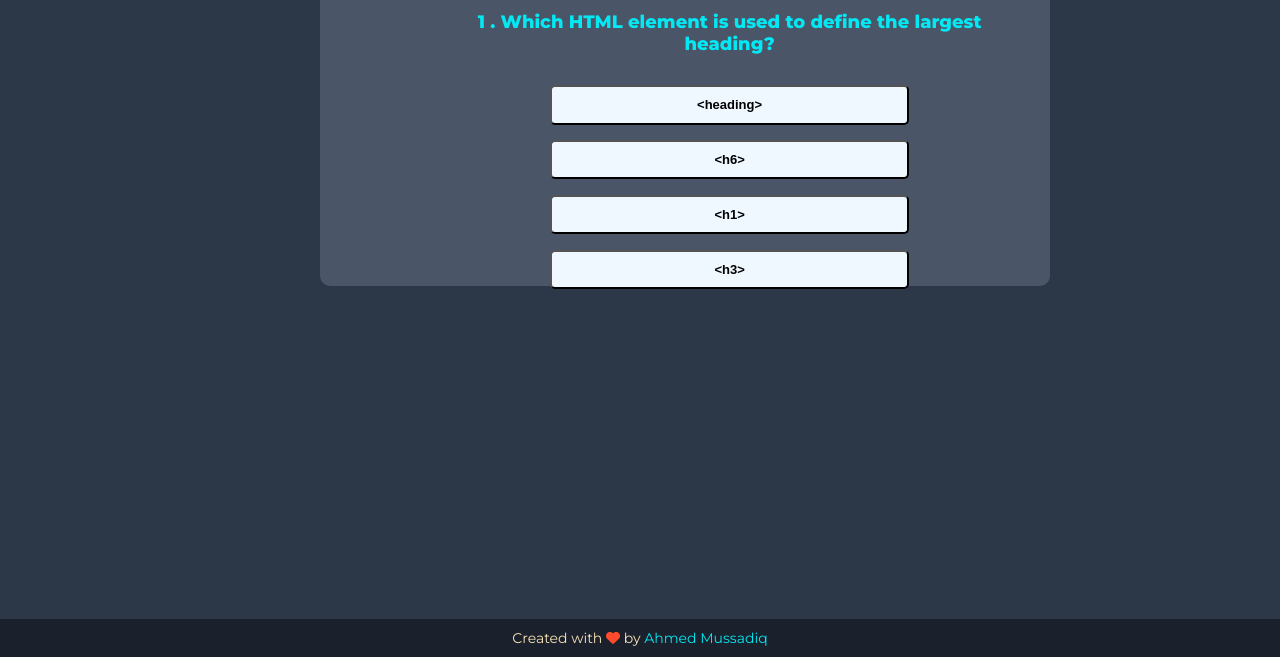
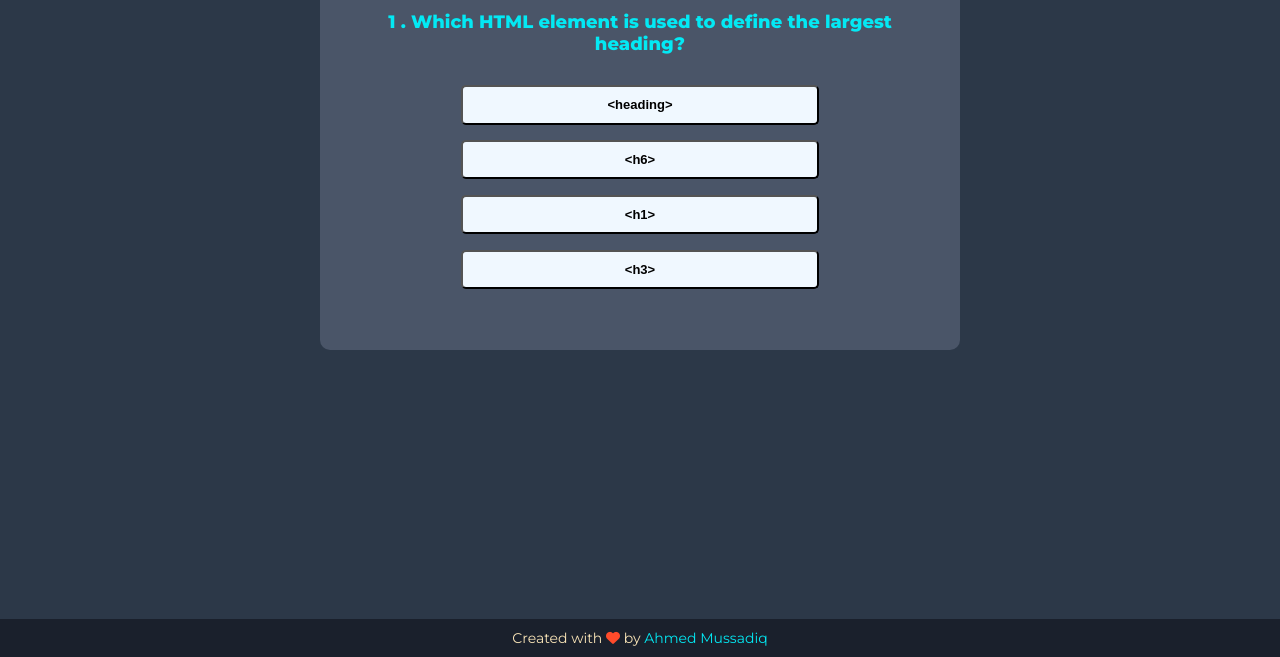
Before and after one commit to F219295/quizapp, a plain HTML site: page index.html in a window 1280 px wide. Shown: the part 143-800 px from the top of the page. Drawn offline with Linux system fonts and the light colour scheme.

Commit message:
Update style.css

```diff
--- a/style.css
+++ b/style.css
@@ -15,7 +15,7 @@ body{
     border-radius: 10px;
     margin: 3% 20% 0% 25%;
     text-align: center;
-    padding: 1% 5% 3% 12%;
+    padding: 1% 5% 8% 5%;
 }
 .heading h1{
     color: #F9E4B7;
```
